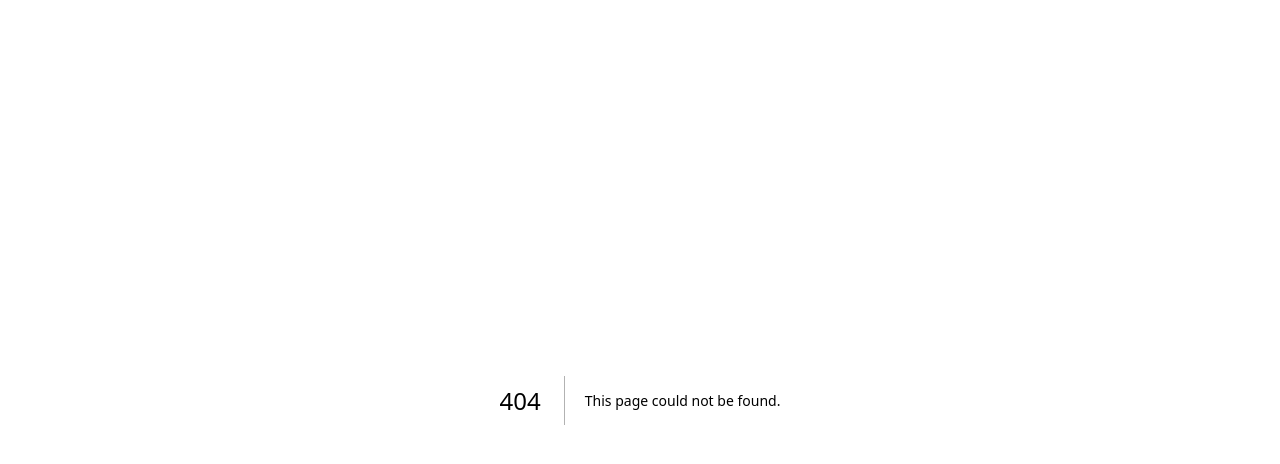
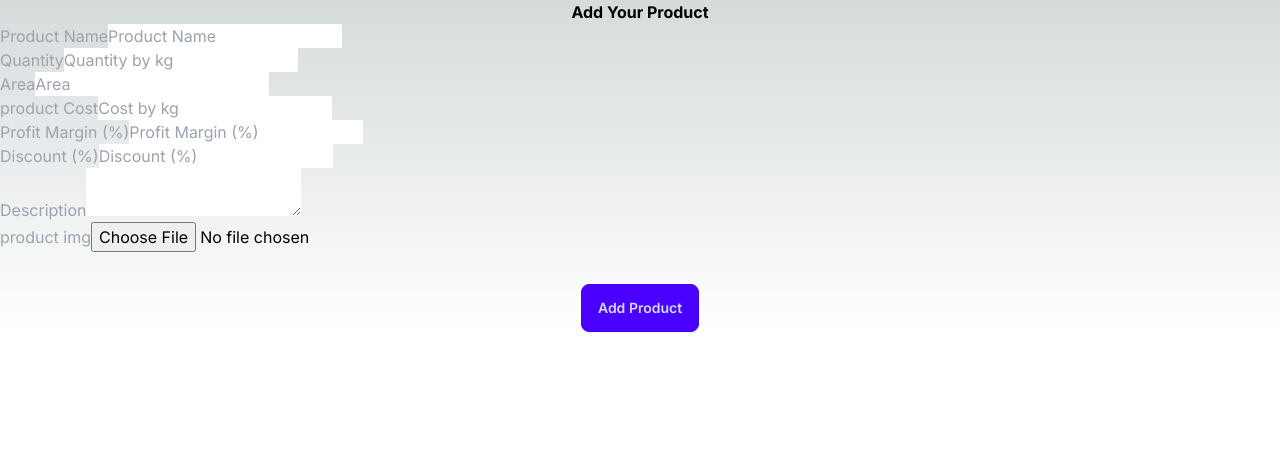
Before and after one commit to Biddut-Roy/farmer-it, a Next.js app: page /add in a window 1280 px wide. Before the commit this address had no page. Shown: the top 464 px of the page. Built offline with nearby package versions, Linux system fonts and the light colour scheme.

Commit message:
modify add product section

```diff
--- a/package.json
+++ b/package.json
@@ -11,7 +11,8 @@
   "dependencies": {
     "next": "14.1.4",
     "react": "^18",
-    "react-dom": "^18"
+    "react-dom": "^18",
+    "react-hook-form": "^7.51.2"
   },
   "devDependencies": {
     "autoprefixer": "^10.0.1",
--- a/src/Component/addItem/AddItem.js
+++ b/src/Component/addItem/AddItem.js
@@ -1,11 +1,13 @@
+"use client"
+import { useForm } from "react-hook-form";
 
 
 const AddItem = () => {
-    const navigate = useNavigate()
-    const SecureAxios = useAxiosSecure()
-    const { user } = useAuth()
-    const publicAxios = usePublicAxios()
-    const IMG_IMG_HOSTING = `https://api.imgbb.com/1/upload?key=${import.meta.env.VITE_API_KEY_IMGBB}`
+    // const navigate = useNavigate()
+    // const SecureAxios = useAxiosSecure()
+    // const { user } = useAuth()
+    // const publicAxios = usePublicAxios()
+    // const IMG_IMG_HOSTING = `https://api.imgbb.com/1/upload?key=${import.meta.env.VITE_API_KEY_IMGBB}`
     const {
         register,
         handleSubmit,
@@ -13,20 +15,20 @@ const AddItem = () => {
         formState: { errors },
     } = useForm()
 
-    const { isPending, error, refetch, data: store = {} } = useQuery({
-        queryKey: ['shop-data'],
-        queryFn: async () => {
-            const res = await SecureAxios.get(`/shop-data/${user?.email}`)
-            return res.data
-        }
-    })
+    // const { isPending, error, refetch, data: store = {} } = useQuery({
+    //     queryKey: ['shop-data'],
+    //     queryFn: async () => {
+    //         const res = await SecureAxios.get(`/shop-data/${user?.email}`)
+    //         return res.data
+    //     }
+    // })
 
 
-    if (isPending) return 'Loading...'
-    if (error) return 'An error has occurred: ' + error.message
-    refetch()
+    // if (isPending) return 'Loading...'
+    // if (error) return 'An error has occurred: ' + error.message
+    // refetch()
 
-    const Limit = parseInt(store?.limit - 1)
+    // const Limit = parseInt(store?.limit - 1)
 
     const onSubmit = async (data) => {
         const cost = parseInt(data?.Cost)
@@ -59,7 +61,7 @@ const AddItem = () => {
                     discount: data.Discount,
                     quantity: data.Quantity,
                     product_name: data.Product_Name,
-                    location: data.Location,
+                    Area: data.Area,
                     description: data.Description,
                     photo: res.data?.data?.display_url
                 }
@@ -98,54 +100,55 @@ const AddItem = () => {
     }
     return (
         <div>
+
             <h1 className=" text-2xl font-bold text-blue-700 mt-10 text-center">Add Your Product </h1>
             <form onSubmit={handleSubmit(onSubmit)} className=" ">
                 <div className="w-10/12 md:w-10/12 lg:w-10/12 my-14 mx-auto grid grid-cols-2 gap-5">
                     <div className="form-control">
                         <label className="label">
-                            <span className=" label-text text-black">Product Name</span>
+                            <span className=" label-text text-gray-400">Product Name</span>
                         </label>
                         <input type="text" className="pl-4" placeholder="Product Name" {...register("Product_Name", { required: true, maxLength: 80 })} />
                     </div>
                     <div className="form-control">
                         <label className="label">
-                            <span className=" label-text text-black">Quantity</span>
+                            <span className=" label-text text-gray-400">Quantity</span>
                         </label>
-                        <input type="number" className="pl-4 " placeholder="Quantity" {...register("Quantity", { required: true, maxLength: 100 })} />
+                        <input type="number" className="pl-4 " placeholder="Quantity by kg" {...register("Quantity", { required: true, maxLength: 100 })} />
                     </div>
                     <div className="form-control">
                         <label className="label">
-                            <span className=" label-text text-black">Location</span>
+                            <span className=" label-text text-gray-400">Area</span>
                         </label>
-                        <input type="text" className="pl-4 " placeholder="Location" {...register("Location", { required: true })} />
+                        <input type="text" className="pl-4 " placeholder="Area" {...register("Area", { required: true })} />
                     </div>
                     <div className="form-control">
                         <label className="label">
-                            <span className=" label-text text-black">product Cost</span>
+                            <span className=" label-text text-gray-400">product Cost</span>
                         </label>
-                        <input type="number" className="pl-4 " placeholder="Cost" {...register("Cost", { required: true })} />
+                        <input type="number" className="pl-4 " placeholder="Cost by kg" {...register("Cost", { required: true })} />
                     </div>
                     <div className="form-control">
                         <label className="label">
-                            <span className=" label-text text-black">Profit Margin (%)</span>
+                            <span className=" label-text text-gray-400">Profit Margin (%)</span>
                         </label>
                         <input type="number" className="pl-4 " placeholder="Profit Margin (%)" {...register("Profit_Margin", { required: true })} />
                     </div>
                     <div className="form-control">
                         <label className="label">
-                            <span className=" label-text text-black">Discount (%)</span>
+                            <span className=" label-text text-gray-400">Discount (%)</span>
                         </label>
                         <input type="number" className="pl-4 " placeholder="Discount (%)" {...register("Discount", { required: true })} />
                     </div>
                     <div className="form-control">
                         <label className="label">
-                            <span className=" label-text text-black">Description</span>
+                            <span className=" label-text text-gray-400">Description</span>
                         </label>
                         <textarea {...register("Description", { required: true })} />
                     </div>
                     <div className="form-control">
                         <label className="label ">
-                            <span className=" label-text text-black">product img</span>
+                            <span className=" label-text text-gray-400">product img</span>
                         </label>
                         <input type="file" {...register("image", { required: true })} className=" input-bordered" />
                         {errors.firstName?.type === "image" && (
@@ -157,10 +160,10 @@ const AddItem = () => {
                     </div>
                 </div>
             </form>
-            <Toaster
+            {/* <Toaster
                 position="top-center"
                 reverseOrder={false}
-            />
+            /> */}
         </div>
     );
 };
--- a/src/Component/navbar/Navbar.js
+++ b/src/Component/navbar/Navbar.js
@@ -1,36 +1,38 @@
-
+import Link from "next/link";
 
 const Navbar = () => {
     return (
         <div>
-          <header class="bg-gray-900 border-b border-gray-800">
-                        <div class="px-4 mx-auto sm:px-6 lg:px-8 xl:px-12">
-                            <div class="flex items-center justify-between h-16 lg:h-[72px]">
-                                <div class="flex items-center flex-shrink-0">
-                                    <a href="#" title="" class="inline-flex">
-                                        <span class="sr-only">Farmer-It</span>
-                                        <h class="w-auto h-8">Farmer-It</h>
+            <header className="bg-gray-900 border-b border-gray-800">
+                <div className="px-4 mx-auto sm:px-6 lg:px-8 xl:px-12">
+                    <div className="flex items-center justify-between h-16 lg:h-[72px]">
+                        <div className="flex items-center flex-shrink-0">
+                            <a href="#" title="" className="inline-flex">
+                                <span className="sr-only">Farmer-It</span>
+                                <h className="w-auto h-8">Farmer-It</h>
                             </a>
                         </div>
 
-                                <div class="hidden lg:flex lg:justify-center lg:space-x-10 xl:space-x-14">
-                                    <a href="#" title="" class="text-base font-medium text-gray-400 transition-all duration-200 rounded focus:outline-none focus:ring-2 focus:ring-offset-2 focus:ring-white hover:text-white"> Live Preview </a>
+                        <div className="hidden lg:flex lg:justify-center lg:space-x-10 xl:space-x-14">
 
-                                    <a href="#" title="" class="text-base font-medium text-gray-400 transition-all duration-200 rounded focus:outline-none focus:ring-2 focus:ring-offset-2 focus:ring-white hover:text-white"> Products </a>
+                            <Link href={"add"} className="text-base font-medium text-gray-400 transition-all duration-200 rounded focus:outline-none focus:ring-2 focus:ring-offset-2 focus:ring-white hover:text-white"> Live Preview
+                            </Link>
 
-                                    <a href="#" title="" class="text-base font-medium text-gray-400 transition-all duration-200 rounded focus:outline-none focus:ring-2 focus:ring-offset-2 focus:ring-white hover:text-white"> Farmer shop </a>
+                            <a href="#" title="" className="text-base font-medium text-gray-400 transition-all duration-200 rounded focus:outline-none focus:ring-2 focus:ring-offset-2 focus:ring-white hover:text-white"> Products </a>
 
-                                    <a href="#" title="" class="text-base font-medium text-gray-400 transition-all duration-200 rounded focus:outline-none focus:ring-2 focus:ring-offset-2 focus:ring-white hover:text-white"> Contacts </a>
+                            <a href="#" title="" className="text-base font-medium text-gray-400 transition-all duration-200 rounded focus:outline-none focus:ring-2 focus:ring-offset-2 focus:ring-white hover:text-white"> Farmer shop </a>
+
+                            <a href="#" title="" className="text-base font-medium text-gray-400 transition-all duration-200 rounded focus:outline-none focus:ring-2 focus:ring-offset-2 focus:ring-white hover:text-white"> Contacts </a>
                         </div>
 
-                                <div class="flex items-center justify-end space-x-5">
-                                    <button type="button" class="p-2 -m-2 text-white transition-all duration-200 lg:hidden hover:text-gray-200">
-                                        <img className="h-6 w-6" width="50" height="50" src="https://img.icons8.com/ios-filled/50/user-male-circle.png" alt="user-male-circle" />
+                        <div className="flex items-center justify-end space-x-5">
+                            <button type="button" className="p-2 -m-2 text-white transition-all duration-200 lg:hidden hover:text-gray-200">
+                                <img classNameName="h-6 w-6" width="50" height="50" src="https://img.icons8.com/ios-filled/50/user-male-circle.png" alt="user-male-circle" />
                             </button>
 
-                                    <button type="button" class="relative p-2 -m-2 text-white transition-all duration-200 hover:text-gray-200">
-                                        <img className="h-6 w-6" width="50" height="50" src="https://img.icons8.com/ios-filled/50/user-male-circle.png" alt="user-male-circle" />
-                                        <span class="absolute top-0 right-0 flex items-center justify-center w-5 h-5 text-xs font-bold text-white bg-indigo-600 rounded-full"> 3 </span>
+                            <button type="button" className="relative p-2 -m-2 text-white transition-all duration-200 hover:text-gray-200">
+                                <img classNameName="h-6 w-6" width="50" height="50" src="https://img.icons8.com/ios-filled/50/user-male-circle.png" alt="user-male-circle" />
+                                <span className="absolute top-0 right-0 flex items-center justify-center w-5 h-5 text-xs font-bold text-white bg-indigo-600 rounded-full"> 3 </span>
                             </button>
                         </div>
                     </div>
--- /dev/null
+++ b/src/app/add/page.js
@@ -0,0 +1,11 @@
+import AddItem from "@/Component/addItem/AddItem";
+
+const page = () => {
+    return (
+        <div>
+            <AddItem />
+        </div>
+    );
+};
+
+export default page;
--- a/src/app/page.js
+++ b/src/app/page.js
@@ -1,6 +1,6 @@
 import Footer from "@/Component/footer/Footer";
 import Navbar from "@/Component/navbar/Navbar";
-import Image from "next/image";
+
 
 
 export const metadata = {
@@ -90,9 +90,7 @@ export default function Home() {
                         </div>
                     </div>
                 </section>
-
             </div>
-
             {/* Footer section */}
             <div>
                 <Footer />
```
Also changed, not shown: 1 other file (tests, documents, lock files or other folders). Lines whose indentation alone changed are shown as unchanged.
